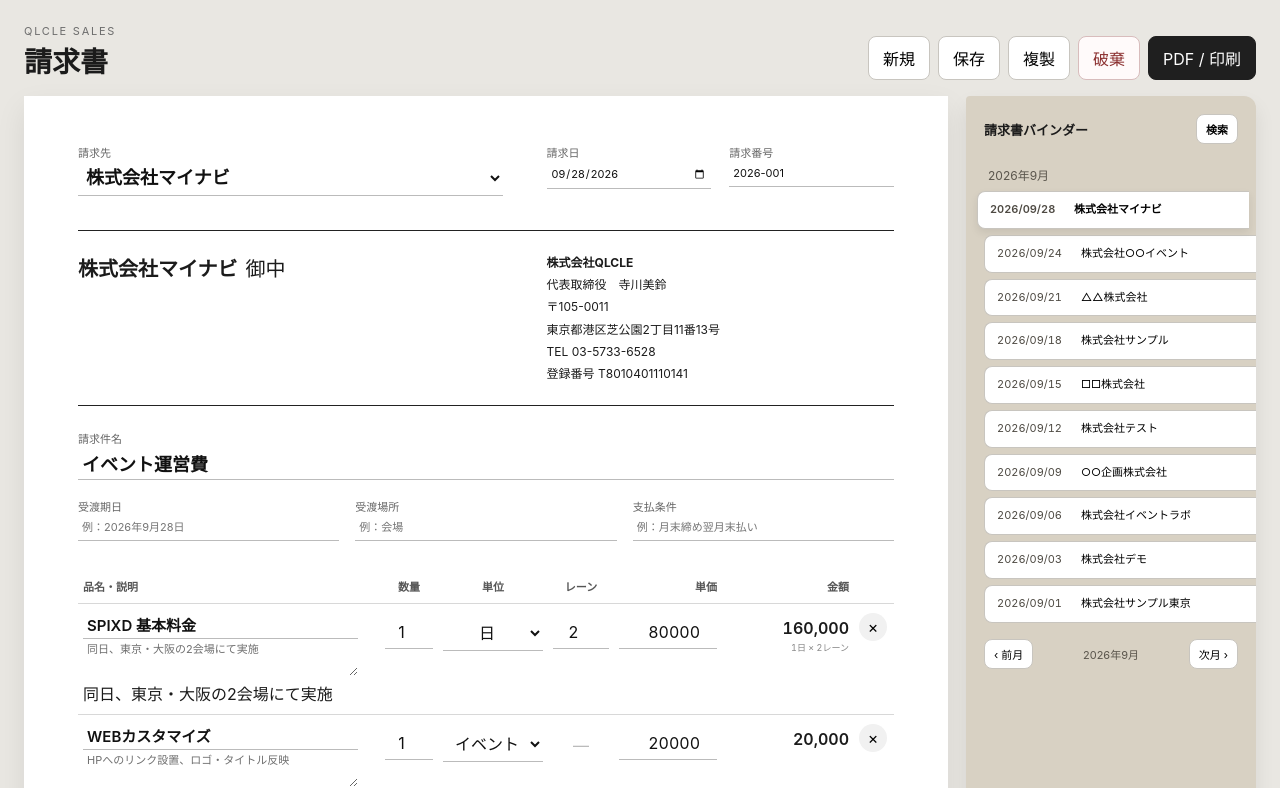
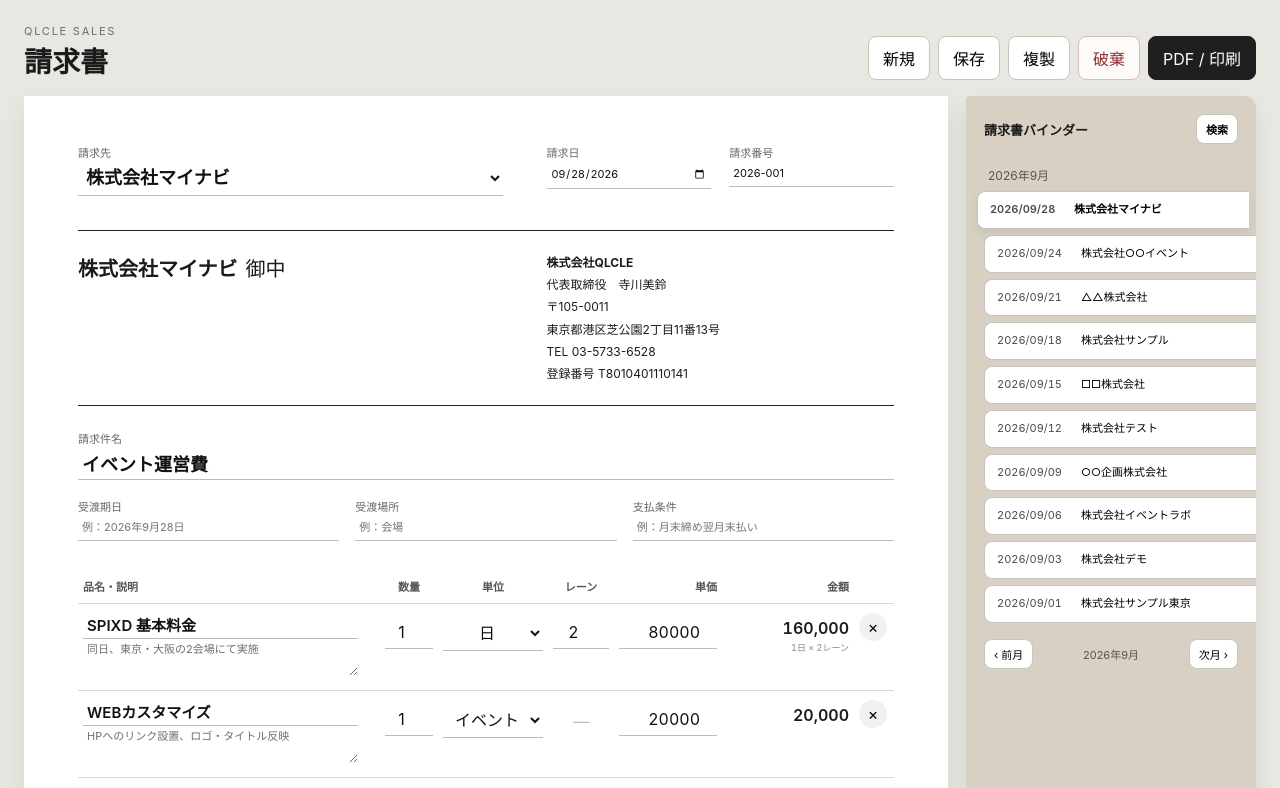
Before and after one commit to sterakawa/qlcle-sales, a Next.js app: page / in a window 1280 px wide. Shown: the top 788 px of the page. Built offline with nearby package versions, Linux system fonts and the light colour scheme.

Commit message:
Keep payment details on first page and compact long print layouts

```diff
--- a/app/globals.css
+++ b/app/globals.css
@@ -689,3 +689,110 @@
     display: none !important;
   }
 }
+
+
+.itemDescriptionPrint {
+  display: none;
+}
+
+@media print {
+  .paper {
+    position: relative;
+    padding-bottom: 31mm;
+  }
+
+  .itemDescription {
+    display: none !important;
+  }
+
+  .itemDescriptionPrint {
+    display: block;
+    margin-top: 0.8mm;
+    font-size: 7.5pt;
+    line-height: 1.25;
+    color: #666;
+    white-space: pre-wrap;
+  }
+
+  .paymentSection {
+    position: absolute;
+    left: 12mm;
+    right: 12mm;
+    bottom: 7mm;
+    margin-top: 0;
+  }
+
+  .paper.printDense {
+    padding-top: 7mm;
+  }
+
+  .paper.printDense .printTitle {
+    font-size: 16pt;
+    margin-bottom: 3mm;
+  }
+
+  .paper.printDense .companyRow {
+    margin-top: 2mm;
+    padding: 2.5mm 0;
+  }
+
+  .paper.printDense .company {
+    font-size: 7.5pt;
+    line-height: 1.3;
+  }
+
+  .paper.printDense .subjectRow {
+    margin-top: 2.5mm;
+  }
+
+  .paper.printDense .subMeta {
+    margin: 2mm 0 3mm;
+  }
+
+  .paper.printDense .items th,
+  .paper.printDense .items td {
+    padding-top: 1.1mm;
+    padding-bottom: 1.1mm;
+  }
+
+  .paper.printDense .itemName {
+    font-size: 9pt;
+    padding-top: 0 !important;
+    padding-bottom: 0 !important;
+  }
+
+  .paper.printDense .itemDescriptionPrint {
+    margin-top: 0.4mm;
+    font-size: 7pt;
+    line-height: 1.15;
+  }
+
+  .paper.printDense .amount {
+    padding-top: 2mm !important;
+  }
+
+  .paper.printDense .items tbody td:nth-child(2),
+  .paper.printDense .items tbody td:nth-child(3),
+  .paper.printDense .items tbody td:nth-child(4),
+  .paper.printDense .items tbody td:nth-child(5) {
+    padding-top: 1.6mm;
+  }
+
+  .paper.printDense .totals {
+    margin-top: 3mm;
+  }
+
+  .paper.printDense .totals > div {
+    padding: 1mm 0;
+  }
+
+  .paper.printDense .notes {
+    margin-top: 3mm;
+  }
+
+  .paper.printDense .bankBox,
+  .paper.printDense .paymentNote {
+    padding: 2mm 2.5mm;
+    font-size: 7.5pt;
+  }
+}
```
